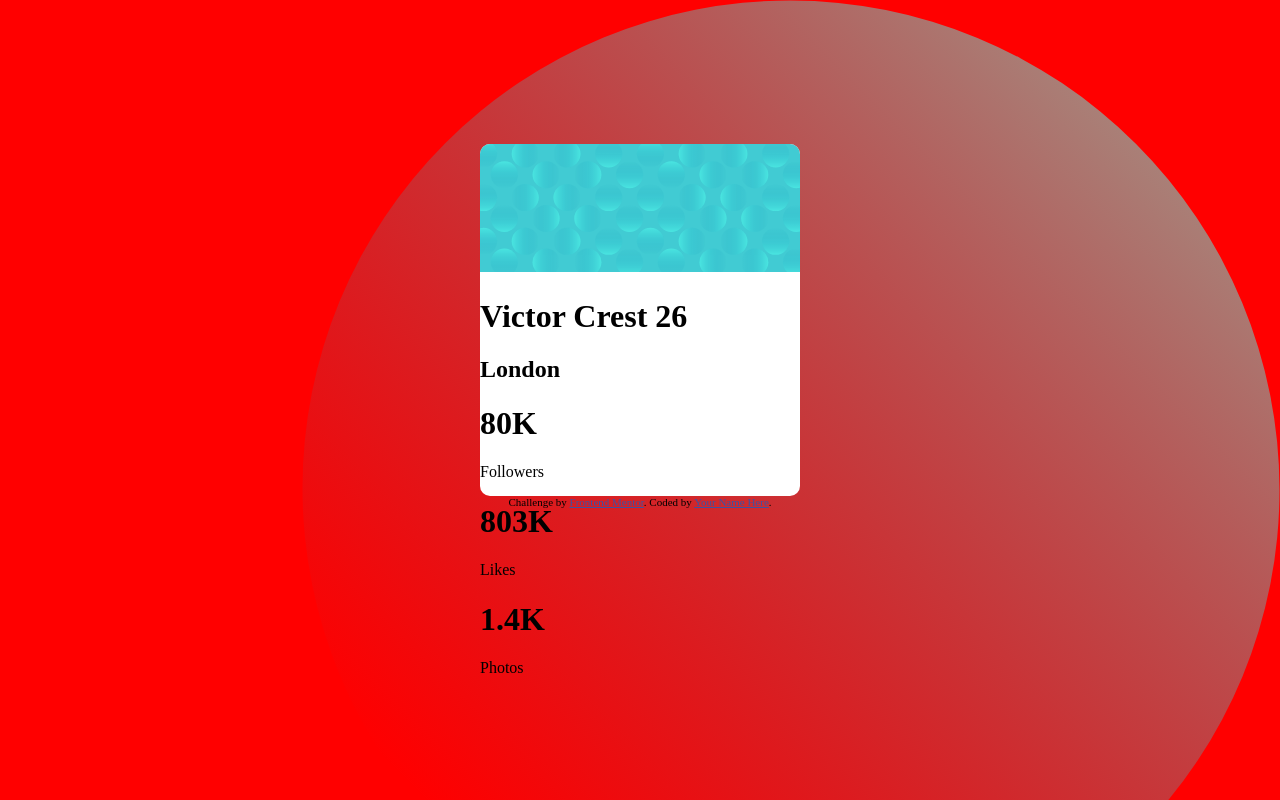
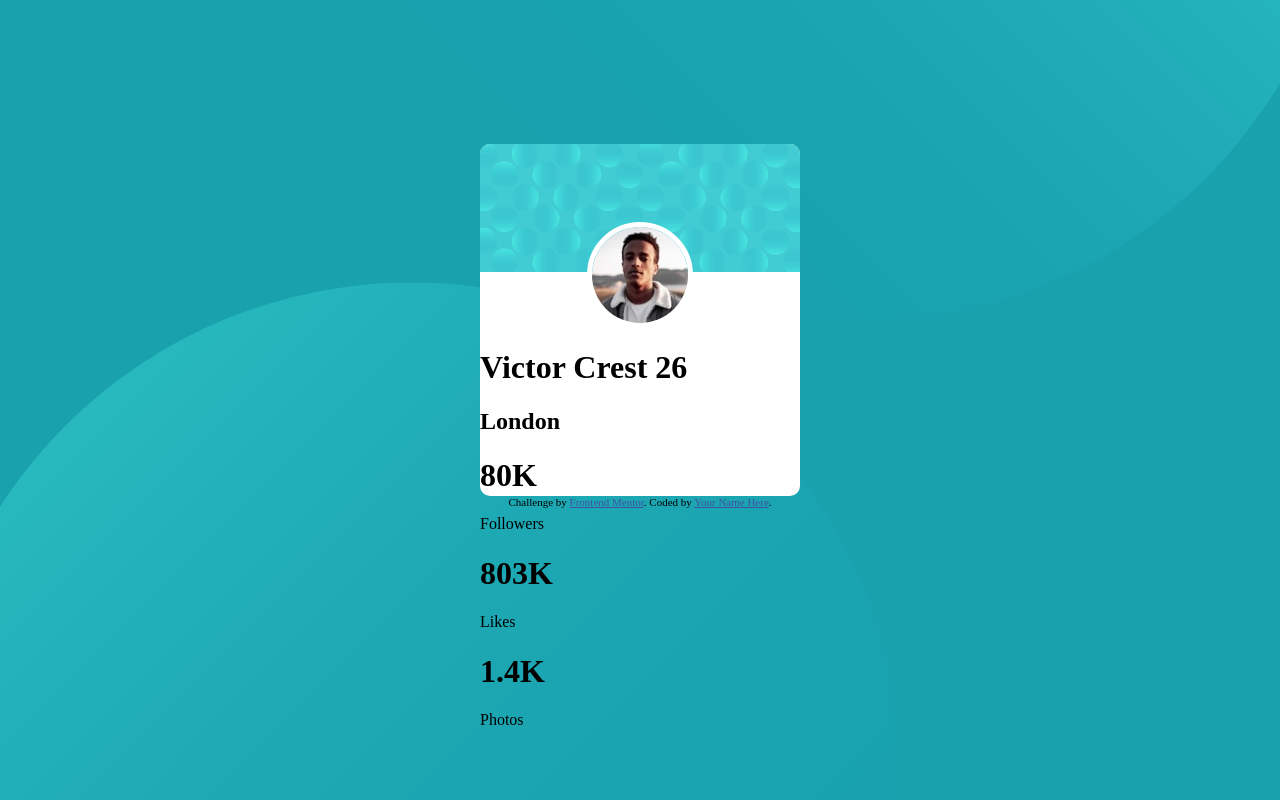
Before and after one commit to Badarando/profile-card-component, a plain HTML site: page index.html in a window 1280 px wide. Drawn offline with Linux system fonts and the light colour scheme.

Commit message:
continuando o desafio

```diff
--- a/index.html
+++ b/index.html
@@ -21,6 +21,7 @@
   <!-- <img src="./images/bg-pattern-top.svg" alt="" class="img-responsive"> -->
   <section class="content">
       <img src="./images/bg-pattern-card.svg" alt="" class="cabecalho">
+      <img src="./images/image-victor.jpg" alt="perfil" class="id_image">
       <h1>Victor Crest 26</h1>
       <h2>London</h2>
 
--- a/styles/components/_principal.scss
+++ b/styles/components/_principal.scss
@@ -5,16 +5,15 @@ body {
     align-items: center;
 
     margin-top: 9rem;
-    background-image: url(../../images/bg-pattern-top.svg);
-    background-position-x: right;
-
-
+    background-image: url(../../images/bg-pattern-top.svg), url(../../images/bg-pattern-bottom.svg);
+    background-position: 123% 140%, -26% -60%;
     background-repeat: no-repeat;
     background-color: $dark-cyan;
 
     .content {
         width: 20rem;
         height: 22rem;
+
 
         background-color: #fff;
         border-radius: 10px;
@@ -23,10 +22,19 @@ body {
                 width:100%;
                 border-radius: 10px 10px 0 0;
             }
+
+            .id_image {
+                display: flex;
+                margin: auto;
+                border: 5px solid #fff;
+                border-radius: 100%;
+                margin-top: -3.4em;
+                position: relative;
+            }
     }
 
     @include breakpoint(web){
-        background-color: red;
+        background-color: $dark-cyan;
     }
 }
 
```
Also changed, not shown: styles/styles.css, 1 other file.
